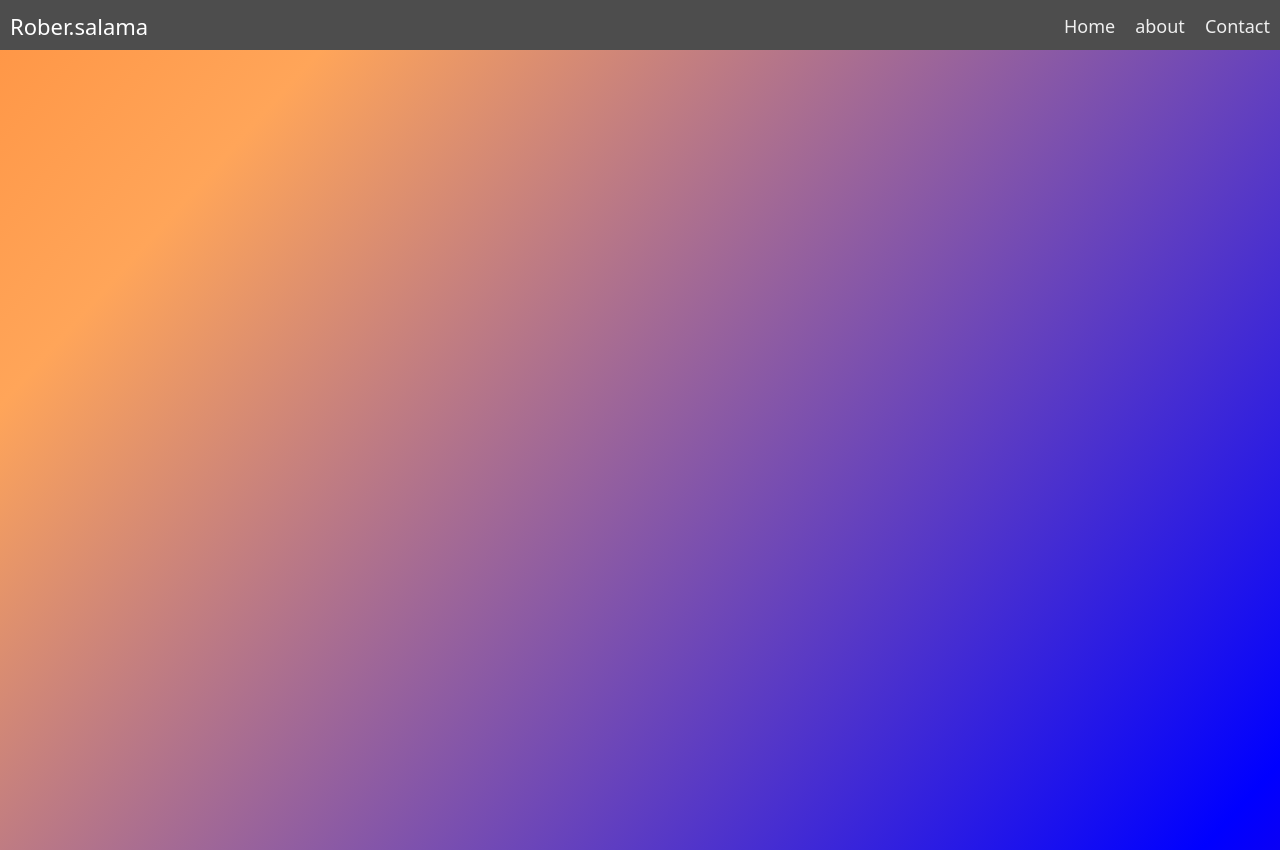
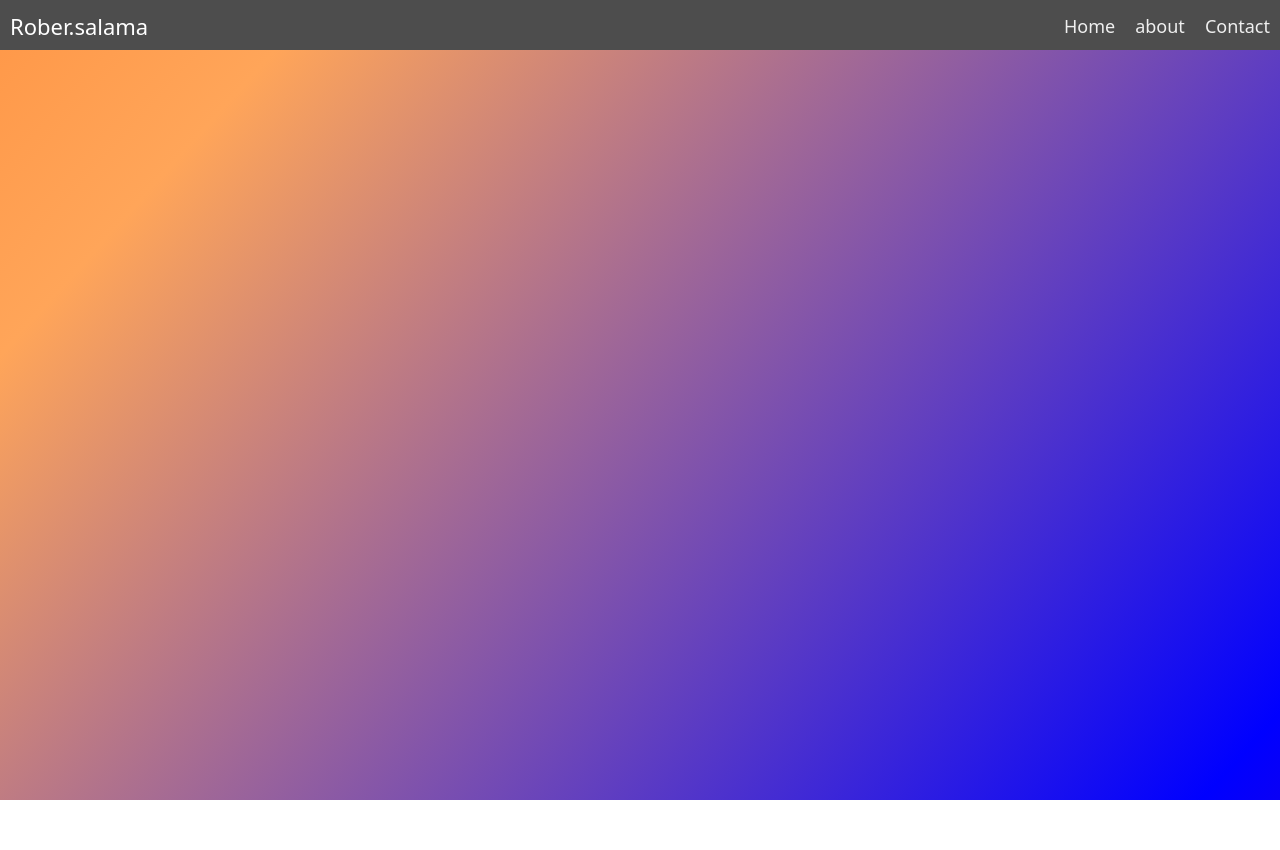
Before and after one commit to ROBER-SALAMA/portafolio, a Vue app: page / in a window 1280 px wide. After the commit the page ends 800 px from the top, so only its background shows below. Built offline with nearby package versions, Linux system fonts and the light colour scheme.

Commit message:
modifique el boy y la nav

```diff
--- a/src/components/Body.vue
+++ b/src/components/Body.vue
@@ -1,7 +1,7 @@
 <template>
-    <div class="z-0">
+    <body class="z-0">
 
-    </div>
+    </body>
 </template>
 
 <script lang="ts" setup>
@@ -9,8 +9,8 @@
 </script>
 
 <style lang="scss" scoped>
-    div {
-    width: 100wh;
+    body {
+    //width: 100wh;
     height: 100vh;
     background: linear-gradient(132deg, #454545, #900C3F, #FF6000 , #FFA559, #0000FF, #C70039);
     background-size: 400% 400%;
--- a/src/components/Navbar.vue
+++ b/src/components/Navbar.vue
@@ -1,12 +1,12 @@
 <template>
-    <div class="nav z-10">
+    <div class="nav z-20">
   <input type="checkbox" id="nav-check">
-  <div class="nav-header z-10">
-    <div class="nav-title z-10 ">
+  <div class="nav-header z-20">
+    <div class="nav-title z-20 ">
       Rober.salama
     </div>
   </div>
-  <div class="nav-btn z-10">
+  <div class="nav-btn z-20">
     <label for="nav-check">
       <span></span>
       <span></span>
@@ -14,7 +14,7 @@
     </label>
   </div>
 
-  <div class="nav-links z-10">
+  <div class="nav-links z-20">
     <RouterLink to="/" >Home</RouterLink>
     <RouterLink to="/about">about</RouterLink>
     <RouterLink to="/contact">Contact</RouterLink>
@@ -34,7 +34,7 @@
   width: 100%;
   // background-color: transparent;
   background-color: #4d4d4d;
-  position: relative;
+   position: absolute;
 }
 
 .nav > .nav-header {
```
